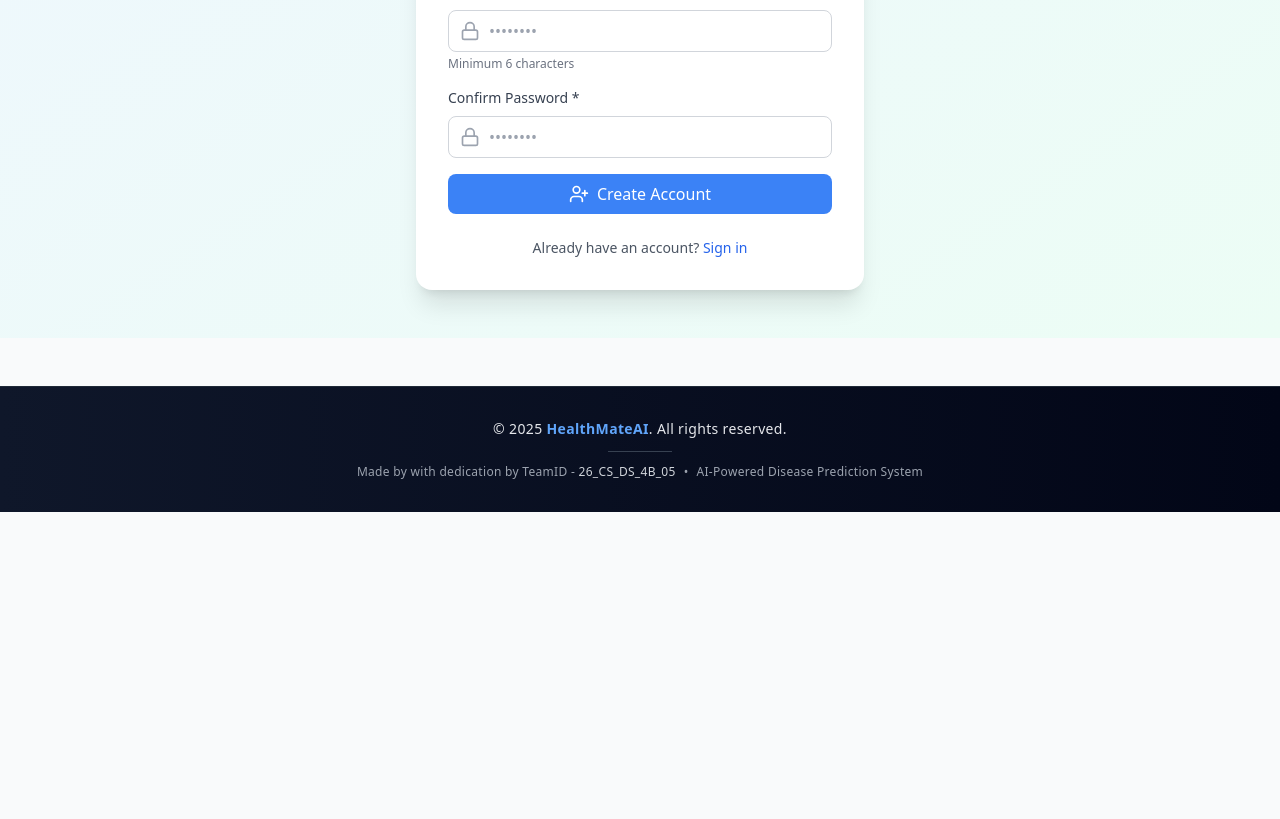
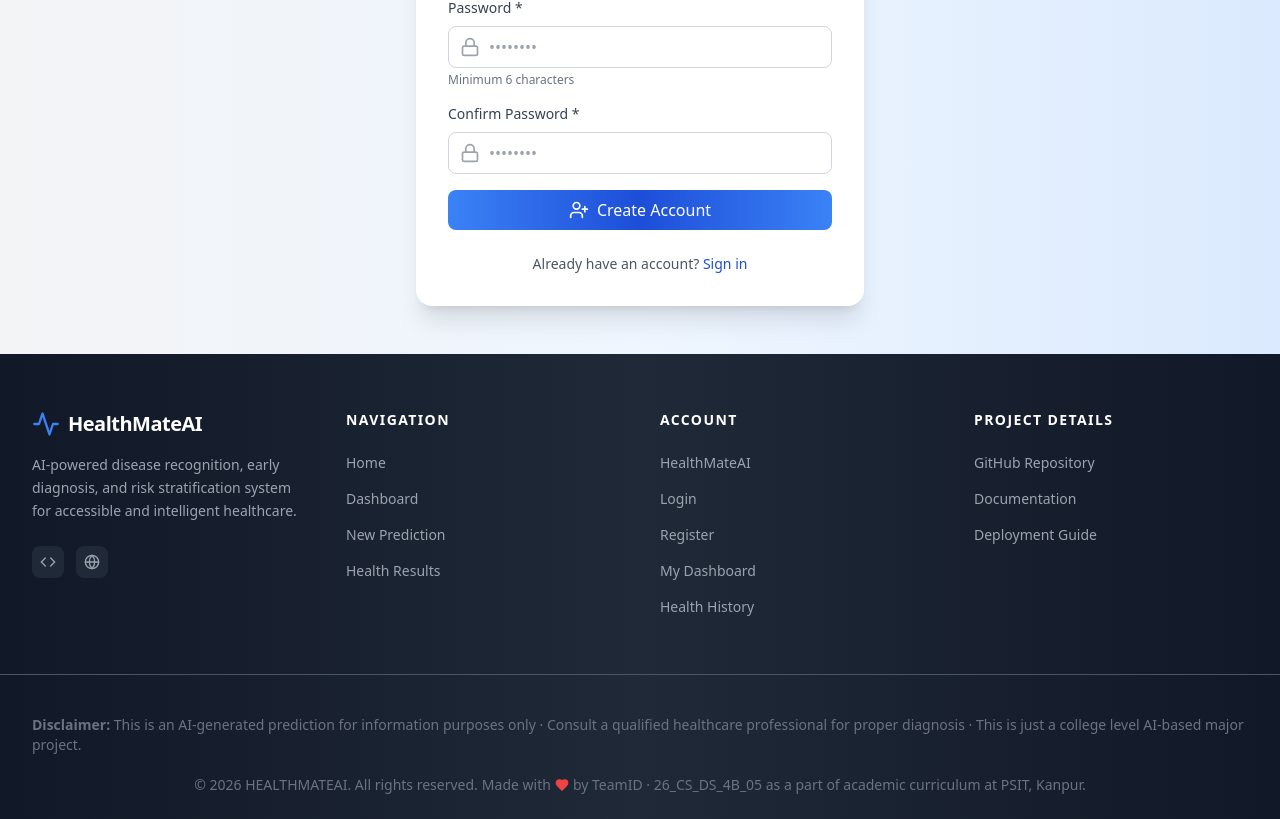
Before and after one commit to ShivGupta12234/ai-health-prediction-application, a React (Vite) app in the folder frontend/: page /register in a window 1280 px wide. Shown: the part 600-1419 px from the top of the page. Before the commit the page ends 1112 px from the top, so only its background shows below. Built offline with nearby package versions, Linux system fonts and the light colour scheme; no server answers.

Commit message:
Adding the new UI updated version

```diff
--- a/frontend/src/components/layout/Layout.jsx
+++ b/frontend/src/components/layout/Layout.jsx
@@ -1,6 +1,21 @@
 import { Outlet } from "react-router-dom";
 import Navbar from "./Navbar";
-
+import { Link } from "react-router-dom";
+import {
+  Activity,
+  LayoutDashboard,
+  Stethoscope,
+  LogIn,
+  LogOut,
+  UserPlus,
+  Menu,
+  X,
+  Heart,
+  Linkedin,
+  Mail,
+  Code,
+  Globe,
+} from "lucide-react";
 const Layout = () => {
   return (
     <div className="min-h-screen bg-gray-50">
@@ -8,25 +23,157 @@ const Layout = () => {
       <main>
         <Outlet />
       </main>
-      <footer className="bg-gradient-to-r from-[#0f172a] to-[#020617] text-gray-300 py-8 mt-12 border-t border-gray-800">
-        <div className="max-w-7xl mx-auto px-4 sm:px-6 lg:px-8 text-center">
+      <footer className="bg-gradient-to-r from-gray-900 via-gray-800 to-gray-900 text-gray-300">
 
-          <p className="text-sm font-medium text-gray-200 tracking-wide">
-            © 2025{" "}
-            <span className="text-blue-400 font-semibold">HealthMateAI</span>.
-            All rights reserved.
-          </p>
+        {/* Top section — 4 columns */}
+        <div className="max-w-7xl mx-auto px-4 sm:px-6 lg:px-8 py-14">
+          <div className="grid grid-cols-1 sm:grid-cols-2 lg:grid-cols-4 gap-10">
+
+            {/* Column 1 — Brand */}
+            <div className="lg:col-span-1">
+              <div className="flex items-center space-x-2 mb-4">
+                <Activity className="w-7 h-7 text-primary-500" />
+                <span className="text-xl font-bold text-white hover:opacity-80 tracking-tight">
+                  HealthMateAI
+                </span>
+              </div>
+              <p className="text-sm text-gray-400 leading-relaxed mb-6">
+                AI-powered disease recognition, early diagnosis, and risk stratification system for accessible and intelligent healthcare.
+              </p>
+              {/* Social links */}
+              <div className="flex items-center space-x-3">
+                <a
+                  href="https://github.com/ShivGupta12234/ai-health-prediction-application"
+                  target="_blank"
+                  rel="noopener noreferrer"
+                  className="p-2 rounded-lg bg-gray-800 text-gray-400 hover:bg-primary-600 hover:text-white transition-all"
+                  aria-label="GitHub"
+                >
+                  <Code className="w-4 h-4" />
+                </a>
+                <a
+                  href="https://healthmateai-app.vercel.app/"
+                  className="p-2 rounded-lg bg-gray-800 text-gray-400 hover:bg-primary-600 hover:text-white transition-all"
+                  aria-label="Internet"
+                >
+
+                  <Globe className="w-4 h-4" />
+                </a>
+              </div>
+            </div>
+
+            {/* Column 2 — Navigation */}
+            <div>
+              <h3 className="text-sm font-semibold text-white uppercase tracking-widest mb-5">
+                Navigation
+              </h3>
+              <ul className="space-y-3">
+                {[
+                  { label: "Home",           to: "/" },
+                  { label: "Dashboard",      to: "/dashboard" },
+                  { label: "New Prediction", to: "/predict" },
+                  { label: "Health Results", to: "/result" },
+                ].map((link) => (
+                  <li key={link.to}>
+                    <Link
+                      to={link.to}
+                      className="text-sm text-gray-400 hover:text-primary-400 transition-colors hover:translate-x-1 inline-block"
+                    >
+                      {link.label}
+                    </Link>
+                  </li>
+                ))}
+              </ul>
+            </div>
+
+            {/* Column 3 — Account */}
+            <div>
+              <h3 className="text-sm font-semibold text-white uppercase tracking-widest mb-5">
+                Account
+              </h3>
+              <ul className="space-y-3">
+                {[
+                  { label: "HealthMateAI",   to: "/home" },
+                  { label: "Login",          to: "/login" },
+                  { label: "Register",       to: "/register" },
+                  { label: "My Dashboard",   to: "/dashboard" },
+                  { label: "Health History", to: "/dashboard" },
+                ].map((link) => (
+                  <li key={link.label}>
+                    <Link
+                      to={link.to}
+                      className="text-sm text-gray-400 hover:text-primary-400 transition-colors hover:translate-x-1 inline-block"
+                    >
+                      {link.label}
+                    </Link>
+                  </li>
+                ))}
+              </ul>
+            </div>
+
+            {/* Column 4 — Project */}
+            <div>
+              <h3 className="text-sm font-semibold text-white uppercase tracking-widest mb-5">
+                Project Details
+              </h3>
+              <ul className="space-y-3">
+                <li>
+                  <a
+                    href="https://github.com/ShivGupta12234/ai-health-prediction-application"
+                    target="_blank"
+                    rel="noopener noreferrer"
+                    className="text-sm text-gray-400 hover:text-primary-400 transition-colors hover:translate-x-1 inline-block"
+                  >
+                    GitHub Repository
+                  </a>
+                </li>
+                <li>
+                  <a
+                    href="https://github.com/ShivGupta12234/ai-health-prediction-application/blob/main/README.MD"
+                    target="_blank"
+                    rel="noopener noreferrer"
+                    className="text-sm text-gray-400 hover:text-primary-400 transition-colors hover:translate-x-1 inline-block"
+                  >
+                    Documentation
+                  </a>
+                </li>
+                <li>
+                  <a
+                    href="https://github.com/ShivGupta12234/ai-health-prediction-application/blob/main/DEPLOYMENT.md"
+                    target="_blank"
+                    rel="noopener noreferrer"
+                    className="text-sm text-gray-400 hover:text-primary-400 transition-colors hover:translate-x-1 inline-block"
+                  >
+                    Deployment Guide
+                  </a>
+                </li>
+
+              </ul>
+            </div>
+          </div>
+        </div>
+
+        {/* Divider */}
+        <div className="border-t border-gray-600" />
+
+        {/* Bottom bar */}
+        <div className="max-w-7xl mx-auto px-4 sm:px-6 lg:px-8 py-6">
+          <div className="flex flex-col sm:flex-col items-center justify-between gap-5">
+            <p className="text-sm text-gray-500 flex items-center space-x-1 mt-4">
+              <span><b>Disclaimer: </b>This is an AI-generated prediction for information purposes only{" · "}Consult a qualified healthcare professional for proper diagnosis{" · "}This is just a college level AI-based major project.</span>
+            </p>
+            <p className="text-sm text-gray-500 flex items-center space-x-1">
+              <span>© 2026 HEALTHMATEAI. All rights reserved. </span>
+              <p className="text-sm text-gray-500 flex items-center">
+              Made with  <Heart className="w-3.5 h-3.5 text-danger-500 mx-1 fill-danger-500" />
+              <span>by TeamID{" · "}26_CS_DS_4B_05 as a part of academic curriculum at PSIT, Kanpur.</span>
+            </p>
+            </p>
 
 
-          <div className="w-16 h-[1px] bg-gray-700 mx-auto my-3"></div>
+          </div>
+        </div>
 
-          <p className="text-xs text-gray-400 tracking-wide">
-            Made by with dedication by TeamID -{" "}
-            <span className="text-gray-300 font-medium">26_CS_DS_4B_05</span>
-            <span className="mx-2">•</span>
-            AI-Powered Disease Prediction System
-          </p>
-        </div>
       </footer>
     </div>
   );
--- a/frontend/src/pages/Home.jsx
+++ b/frontend/src/pages/Home.jsx
@@ -9,6 +9,7 @@ import {
   Zap,
   Users,
   Award,
+  Divide,
 } from "lucide-react";
 import { useAuth } from "../contexts/AuthContext";
 
@@ -63,7 +64,7 @@ const Home = () => {
   return (
     <div className="min-h-screen">
 
-      <div className="bg-gradient-to-br from-primary-50 via-white to-secondary-50">
+      <div className="bg-gradient-to-r from-gray-100 via-blue-50 to-blue-100">
         <div className="max-w-7xl mx-auto px-4 sm:px-6 lg:px-8 py-20">
           <div className="text-center">
             <div className="inline-flex items-center justify-center p-2 bg-primary-100 rounded-full mb-6 animate-pulse">
@@ -98,14 +99,14 @@ const Home = () => {
                 <>
                   <Link
                     to="/register"
-                    className="inline-flex items-center justify-center bg-primary-500 text-white px-8 py-3 rounded-lg text-lg font-semibold hover:bg-primary-600 transition-colors shadow-lg hover:shadow-xl"
+                    className="inline-flex items-center justify-center bg-gradient-to-r from-blue-500 via-blue-700 to-blue-500 hover:scale-105 active:scale-10 disabled:opacity-70 hover:shadow-md text-white px-8 py-3 rounded-lg text-lg font-semibold hover:bg-primary-600 transition-colors shadow-lg"
                   >
                     Get Started Free
                     <ArrowRight className="ml-2 w-5 h-5" />
                   </Link>
                   <Link
                     to="/login"
-                    className="inline-flex items-center justify-center bg-white text-primary-500 px-8 py-3 rounded-lg text-lg font-semibold hover:bg-gray-50 transition-colors border-2 border-primary-500 shadow-lg hover:shadow-xl"
+                    className="inline-flex items-center justify-center bg-white text-primary-500 px-8 py-3 rounded-lg text-lg font-semibold hover:scale-105 active:scale-10 disabled:opacity-70 hover:shadow-md transition-colors border-2 border-primary-500 shadow-lg"
                   >
                     Login
                   </Link>
@@ -115,7 +116,7 @@ const Home = () => {
           </div>
 
 
-          <div className="mt-16 grid grid-cols-1 md:grid-cols-3 gap-8">
+          <div className="mt-16 grid grid-cols-1 md:grid-cols-3 gap-8 ">
             {stats.map((stat, index) => (
               <div
                 key={index}
@@ -133,8 +134,7 @@ const Home = () => {
           </div>
         </div>
       </div>
-
-
+      {/* Features go here */}
       <div className="py-20 bg-white">
         <div className="max-w-7xl mx-auto px-4 sm:px-6 lg:px-8">
           <div className="text-center mb-16">
@@ -163,51 +163,8 @@ const Home = () => {
         </div>
       </div>
 
-
-      <div className="py-20 bg-gradient-to-br from-primary-50 to-secondary-50">
-        <div className="max-w-7xl mx-auto px-4 sm:px-6 lg:px-8">
-          <div className="grid grid-cols-1 lg:grid-cols-2 gap-12 items-center">
-            <div>
-              <h2 className="text-3xl sm:text-4xl font-bold text-gray-900 mb-6">
-                Why Choose HealthAI?
-              </h2>
-              <p className="text-lg text-gray-600 mb-8">
-                Our platform combines cutting-edge AI technology with medical
-                expertise to provide you with accurate health predictions and
-                actionable insights.
-              </p>
-              <div className="space-y-4">
-                {benefits.map((benefit, index) => (
-                  <div
-                    key={index}
-                    className="flex items-start space-x-3 bg-white p-4 rounded-lg shadow-sm"
-                  >
-                    <CheckCircle className="w-6 h-6 text-secondary-500 flex-shrink-0 mt-1" />
-                    <span className="text-gray-700 font-medium">{benefit}</span>
-                  </div>
-                ))}
-              </div>
-            </div>
-            <div className="bg-white p-8 rounded-2xl shadow-2xl">
-              <div className="aspect-square bg-gradient-to-br from-primary-100 to-secondary-100 rounded-xl flex items-center justify-center">
-                <Activity className="w-32 h-32 text-primary-500 animate-pulse" />
-              </div>
-              <div className="mt-6 text-center">
-                <h3 className="text-xl font-bold text-gray-900 mb-2">
-                  Real-Time Analysis
-                </h3>
-                <p className="text-gray-600">
-                  Get instant health insights powered by AI
-                </p>
-              </div>
-            </div>
-          </div>
-        </div>
-      </div>
-
-
       {!user && (
-        <div className="py-20 bg-gradient-to-r from-primary-600 to-primary-700">
+        <div className="py-20 bg-gradient-to-r from-primary-500 via-blue-800 to-primary-500">
           <div className="max-w-7xl mx-auto px-4 sm:px-6 lg:px-8 text-center">
             <h2 className="text-3xl sm:text-4xl font-bold text-white mb-6">
               Ready to Take Control of Your Health?
@@ -226,9 +183,7 @@ const Home = () => {
           </div>
         </div>
       )}
-
-
-      <div className="py-20 bg-white">
+       <div className="py-20 bg-white">
         <div className="max-w-7xl mx-auto px-4 sm:px-6 lg:px-8">
           <div className="text-center mb-16">
             <h2 className="text-3xl sm:text-4xl font-bold text-gray-900 mb-4">
@@ -267,6 +222,51 @@ const Home = () => {
           </div>
         </div>
       </div>
+
+
+      <div className="py-20 bg-gradient-to-r from-gray-100 via-blue-50 to-blue-100">
+        <div className="max-w-7xl mx-auto px-4 sm:px-6 lg:px-8">
+          <div className="grid grid-cols-1 lg:grid-cols-2 gap-12 items-center">
+            <div>
+              <h2 className="text-3xl sm:text-4xl font-bold text-gray-900 mb-6">
+                Why Choose HealthMateAI?
+              </h2>
+              <p className="text-lg text-gray-600 mb-8">
+                Our platform combines cutting-edge AI technology with medical
+                expertise to provide you with accurate health predictions and
+                actionable insights.
+              </p>
+              <div className="space-y-4">
+                {benefits.map((benefit, index) => (
+                  <div
+                    key={index}
+                    className="flex items-start space-x-3 bg-white p-4 rounded-lg shadow-sm"
+                  >
+                    <CheckCircle className="w-6 h-6 text-secondary-500 flex-shrink-0 mt-1" />
+                    <span className="text-gray-700 font-medium">{benefit}</span>
+                  </div>
+                ))}
+              </div>
+            </div>
+            <div className="bg-white p-8 rounded-2xl shadow-2xl hover:scale-105 active:scale-10 disabled:opacity-70 transition-all duration-300">
+              <div className="aspect-square bg-gradient-to-br from-primary-100 to-secondary-50 rounded-xl flex items-center justify-center">
+                <Activity className="w-32 h-32 text-primary-500 animate-pulse" />
+              </div>
+              <div className="mt-6 text-center ">
+                <h3 className="text-xl font-bold text-gray-900 mb-2">
+                  Real-Time Analysis
+                </h3>
+                <p className="text-gray-600">
+                  Get instant health insights powered by AI
+                </p>
+              </div>
+            </div>
+          </div>
+        </div>
+      </div>
+
+
+
     </div>
   );
 };
--- a/frontend/src/pages/Login.jsx
+++ b/frontend/src/pages/Login.jsx
@@ -39,7 +39,7 @@ const Login = () => {
   };
 
   return (
-    <div className="min-h-screen flex items-center justify-center bg-gradient-to-br from-primary-50 to-secondary-50 py-12 px-4 sm:px-6 lg:px-8">
+    <div className="min-h-screen flex items-center justify-center bg-gradient-to-r from-gray-100 via-blue-50 to-blue-100 py-12 px-4 sm:px-6 lg:px-8">
       <div className="max-w-md w-full">
         <div className="bg-white rounded-2xl shadow-xl p-8">
           <div className="text-center mb-8">
@@ -109,7 +109,7 @@ const Login = () => {
             <button
               type="submit"
               disabled={loading}
-              className="w-full btn-primary flex items-center justify-center space-x-2 disabled:opacity-50 disabled:cursor-not-allowed"
+              className="w-full btn-primary bg-gradient-to-r from-blue-500 via-blue-600 to-blue-500 hover:scale-105 active:scale-10 disabled:opacity-70 hover:shadow-md flex items-center justify-center space-x-2 disabled:cursor-not-allowed"
             >
               {loading ? (
                 <>
--- a/frontend/src/pages/Register.jsx
+++ b/frontend/src/pages/Register.jsx
@@ -99,7 +99,7 @@ const Register = () => {
   };
 
   return (
-    <div className="min-h-screen flex items-center justify-center bg-gradient-to-br from-primary-50 to-secondary-50 py-12 px-4 sm:px-6 lg:px-8">
+    <div className="min-h-screen flex items-center justify-center bg-gradient-to-r from-gray-100 via-blue-50 to-blue-100 py-12 px-4 sm:px-6 lg:px-8">
       <div className="max-w-md w-full">
         <div className="bg-white rounded-2xl shadow-xl p-8">
           <div className="text-center mb-8">
@@ -275,7 +275,7 @@ const Register = () => {
             <button
               type="submit"
               disabled={loading}
-              className="w-full btn-primary flex items-center justify-center space-x-2 disabled:opacity-50 disabled:cursor-not-allowed"
+              className="w-full btn-primary flex bg-gradient-to-r from-blue-500 via-blue-700 to-blue-500 hover:scale-105 active:scale-10 disabled:opacity-70 hover:shadow-md items-center justify-center space-x-2 disabled:cursor-not-allowed"
             >
               {loading ? (
                 <>
@@ -296,7 +296,7 @@ const Register = () => {
               Already have an account?{" "}
               <Link
                 to="/login"
-                className="font-medium text-primary-600 hover:text-primary-500"
+                className="font-medium text-primary-700 hover:text-primary-500"
               >
                 Sign in
               </Link>
```
Also changed, not shown: frontend/src/components/layout/Navbar.jsx (+9 -9 lines), frontend/src/pages/Dashboard.jsx (+17 -17 lines), frontend/src/pages/Predict.jsx (+4 -4 lines), frontend/src/pages/Result.jsx (+18 -11 lines).
